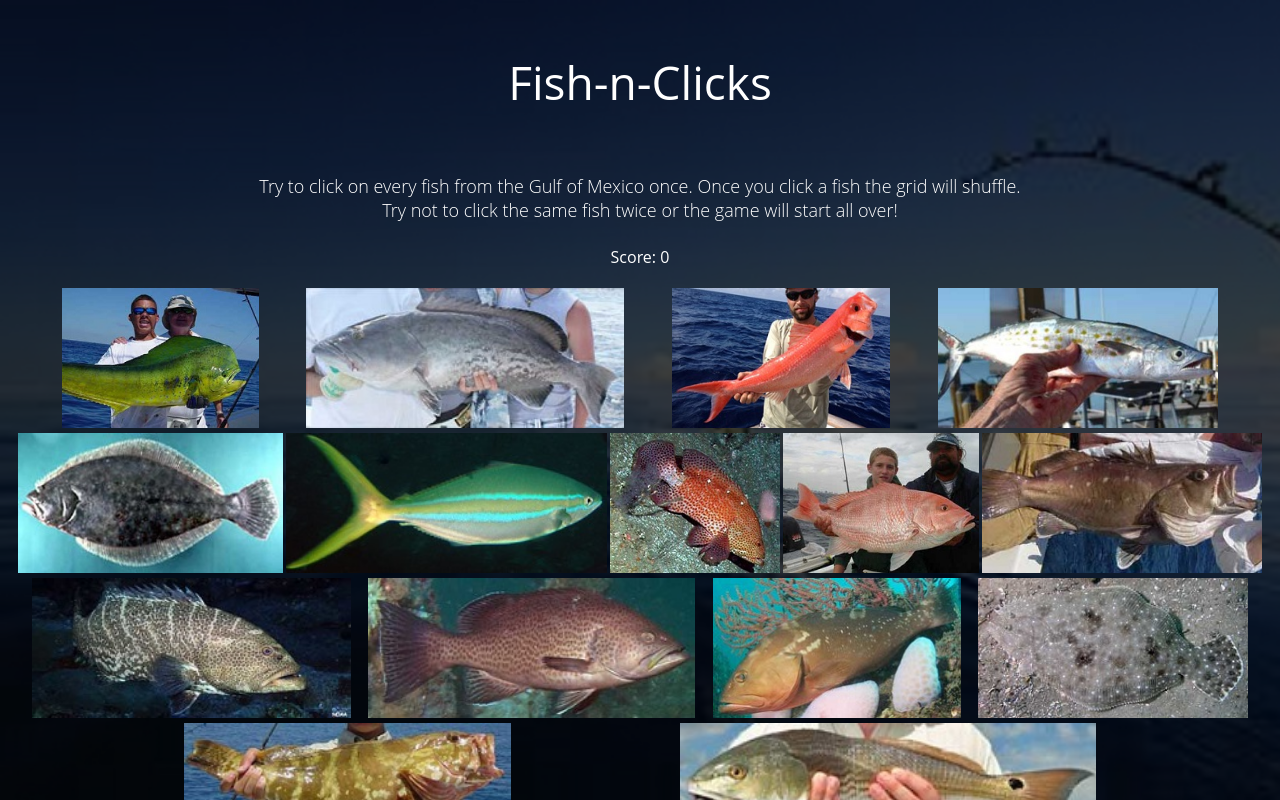
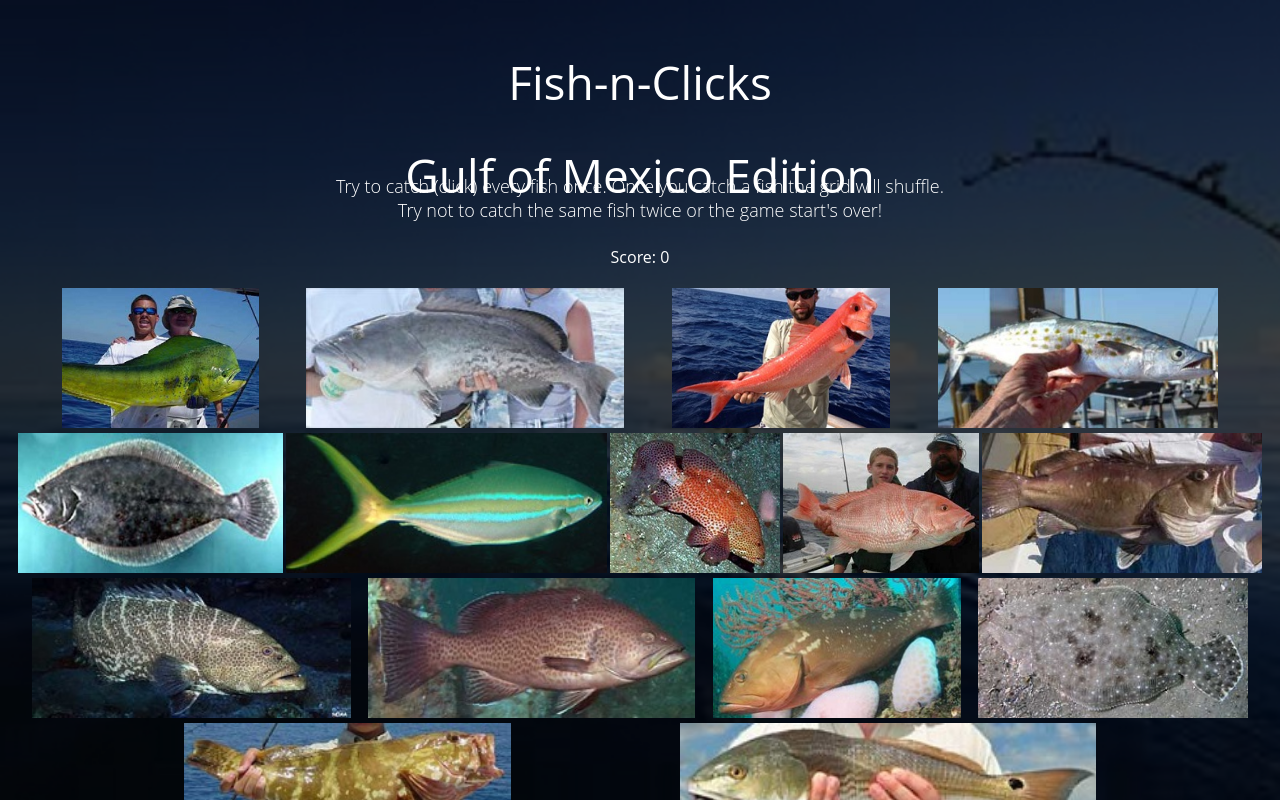
Before and after one commit to chaseholladay/Fish-n-Clicks, a React (Create React App) app in the folder 00-reaact-app/my-app/react-gh-pages/: page / in a window 1280 px wide. Built offline with nearby package versions, Linux system fonts and the light colour scheme.

Commit message:
changed up headings

```diff
--- a/00-reaact-app/my-app/react-gh-pages/src/components/board/board.js
+++ b/00-reaact-app/my-app/react-gh-pages/src/components/board/board.js
@@ -136,7 +136,7 @@ export default class Board extends Component {
                     length={'30px'}
                     direction={'bottom'}
                     delay={'1s'}>
-                    <h4>Try to click on every fish from the Gulf of Mexico once. Once you click a fish the grid will shuffle.<br/>Try not to click the same fish twice or the game will start all over!</h4>
+                    <h4>Try to catch (click) every fish once. Once you catch a fish the grid will shuffle.<br/>Try not to catch the same fish twice or the game start's over!</h4>
                 </FadeIn>
                 <FadeIn
                     in={true}
--- a/00-reaact-app/my-app/react-gh-pages/src/components/header/header.js
+++ b/00-reaact-app/my-app/react-gh-pages/src/components/header/header.js
@@ -6,9 +6,9 @@ const Header = () => { return(
         <FadeIn in={true} duration={600} length={'30px'} direction={'bottom'}>
             <h1>Fish-n-Clicks</h1>
         </FadeIn>
-        {/* <FadeIn in={true} duration={600} length={'50px'} direction={'bottom'} > */}
-            {/* <h1>Fish Clicky Game</h1> */}
-        {/* </FadeIn> */}
+        <FadeIn in={true} duration={600} length={'50px'} direction={'bottom'} >
+            <h1>Gulf of Mexico Edition</h1>
+        </FadeIn>
     </header>
 )};
 
```
